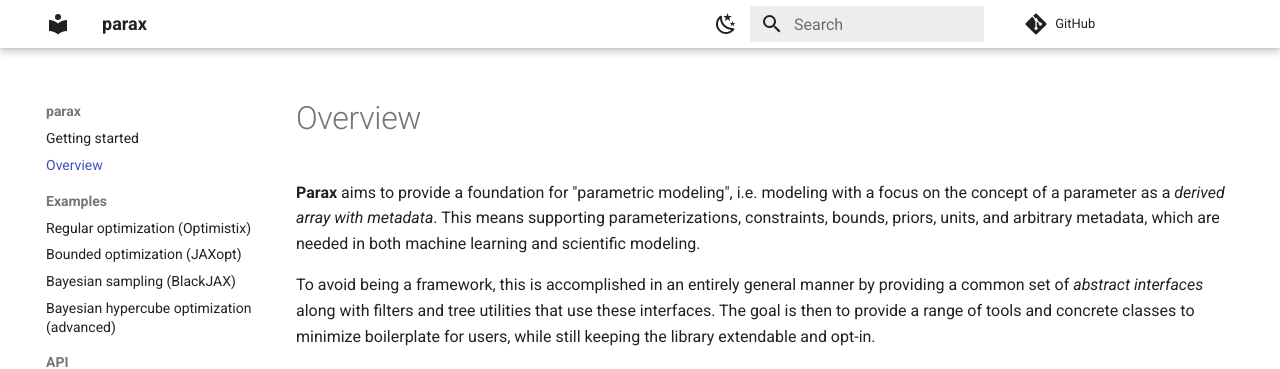
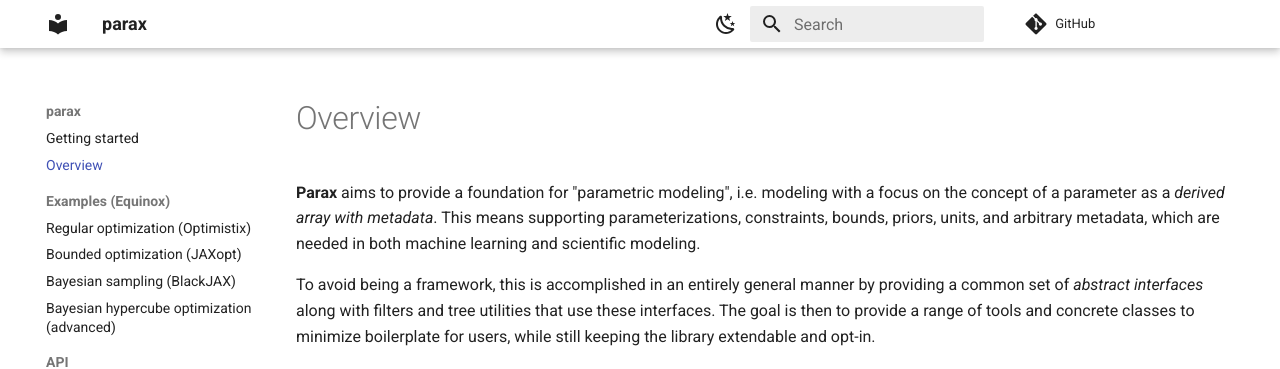
Before and after one commit to gvcallen/parax, an MkDocs documentation site: the page built from docs/overview.md, in a window 1280 px wide. Shown: the top 369 px of the page. Built offline with MkDocs 1.6.1 and Material for MkDocs 9.7.7, drawn with Linux system fonts in a browser that asks for light colours; comment, search, counter and statistics services are not loaded.

Commit message:
Updated docs

```diff
--- a/mkdocs.yml
+++ b/mkdocs.yml
@@ -50,7 +50,7 @@ markdown_extensions:
 nav:
   - Getting started: index.md
   - Overview: overview.md
-  - Examples:
+  - Examples (Equinox):
     - Regular optimization (Optimistix): examples/regular_optimization_optimistix.md
     - Bounded optimization (JAXopt): examples/bounded_optimization_jaxopt.md
     - Bayesian sampling (BlackJAX): examples/bayesian_sampling_blackjax.md
```
